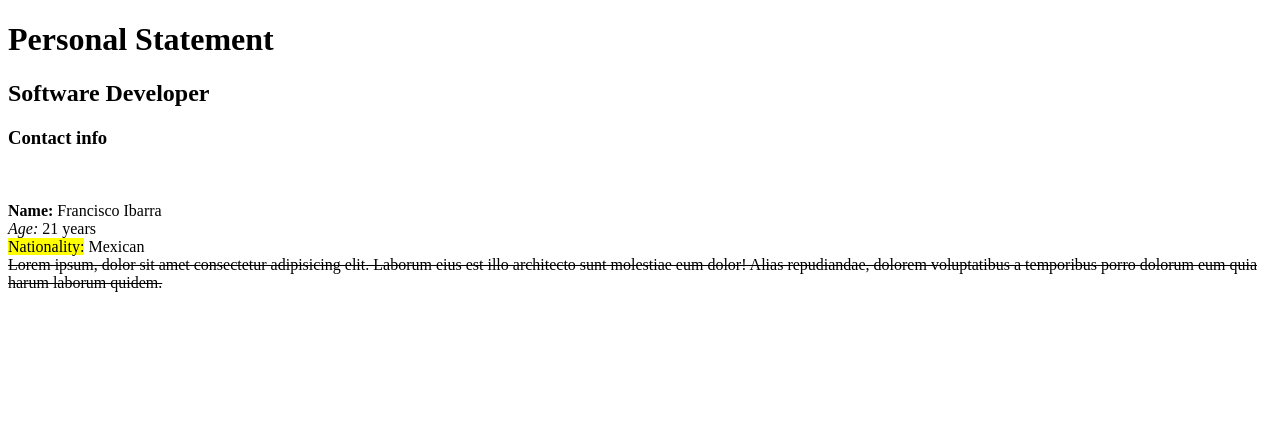
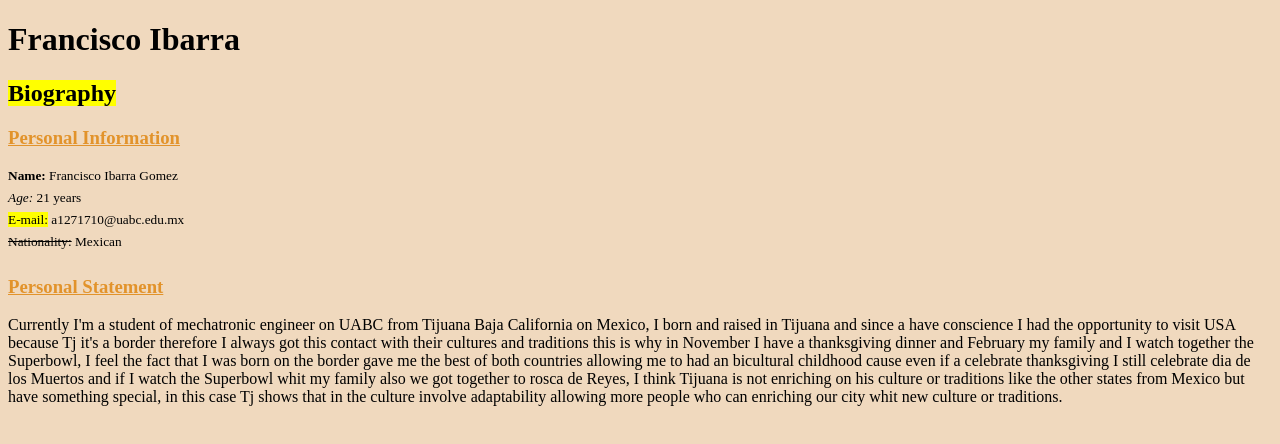
Before and after one commit to Frank151001/mySite, a plain HTML site: page index.html in a window 1280 px wide. Drawn offline with Linux system fonts and the light colour scheme.

Commit message:
Add files via upload

```diff
--- a/index.html
+++ b/index.html
@@ -4,13 +4,18 @@
     <meta charset="UTF-8">
     <meta http-equiv="X-UA-Compatible" content="IE=edge">
     <meta name="viewport" content="width=device-width, initial-scale=1.0">
-    <title>Francisco Ibarra</title>
+    <title>Assignment 1</title>
 </head>
 <body>
-    <h1>Personal Statement</h1>
-    <h2>Software Developer</h2>
-    <h3>Contact info</h3>
+    <body style ="background-color: rgba(233, 198, 156, 0.651);">
+    <h1>Francisco Ibarra</h1>
+    <h2><mark>Biography</mark></h2>
+    <h3><ins style="color:rgb(226, 147, 43)">Personal Information</ins></h3>
+    <sup><b>Name:</b> Francisco Ibarra Gomez <br> <i>Age:</i> 21 years <br> <mark>E-mail:</mark> a1271710@uabc.edu.mx <br> <del>Nationality:</del> Mexican </sup>
     <br>
-    <p> <b>Name:</b> Francisco Ibarra<br> <i>Age:</i> 21 years <br> <mark>Nationality:</mark> Mexican<br> <del>Lorem ipsum, dolor sit amet consectetur adipisicing elit. Laborum eius est illo architecto sunt molestiae eum dolor! Alias repudiandae, dolorem voluptatibus a temporibus porro dolorum eum quia harum laborum quidem.</del></p>
+    <h3><ins style="color:rgb(226, 147, 43)">Personal Statement</ins></h3>
+    <p> Currently I'm a student of mechatronic engineer on UABC from Tijuana Baja California on Mexico, I born and raised in Tijuana and since a have conscience I had the opportunity to visit USA because Tj it's a border therefore I always got this contact with their cultures and traditions this is why in November I have a thanksgiving dinner and February my family and I watch together the Superbowl, I feel the fact that I was born on the border gave me the best of both countries allowing me to had an bicultural childhood cause even if a celebrate thanksgiving I still celebrate dia de los Muertos and if I watch the Superbowl whit my family also we got together to rosca de Reyes, I think Tijuana is not enriching on his culture or traditions like the other states from Mexico but have something special, in this case Tj shows that in the culture involve adaptability allowing more people who can enriching our city whit new culture or traditions.</p>
+
+
 </body>
 </html>
```
